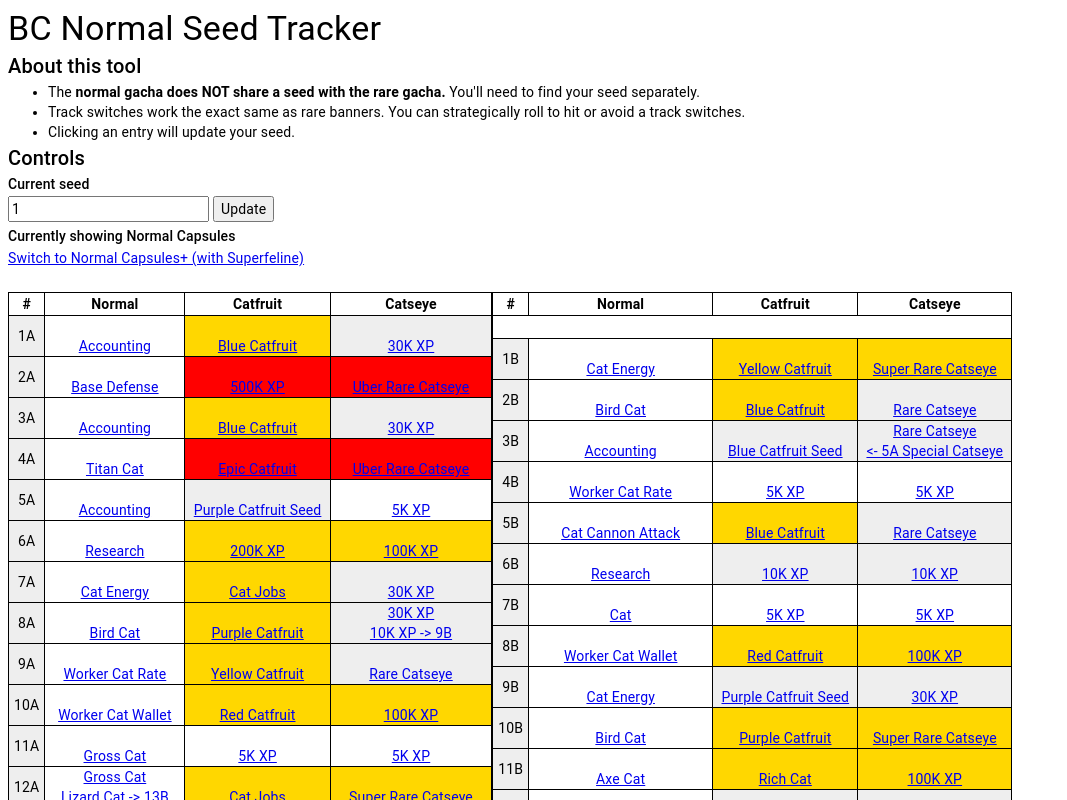
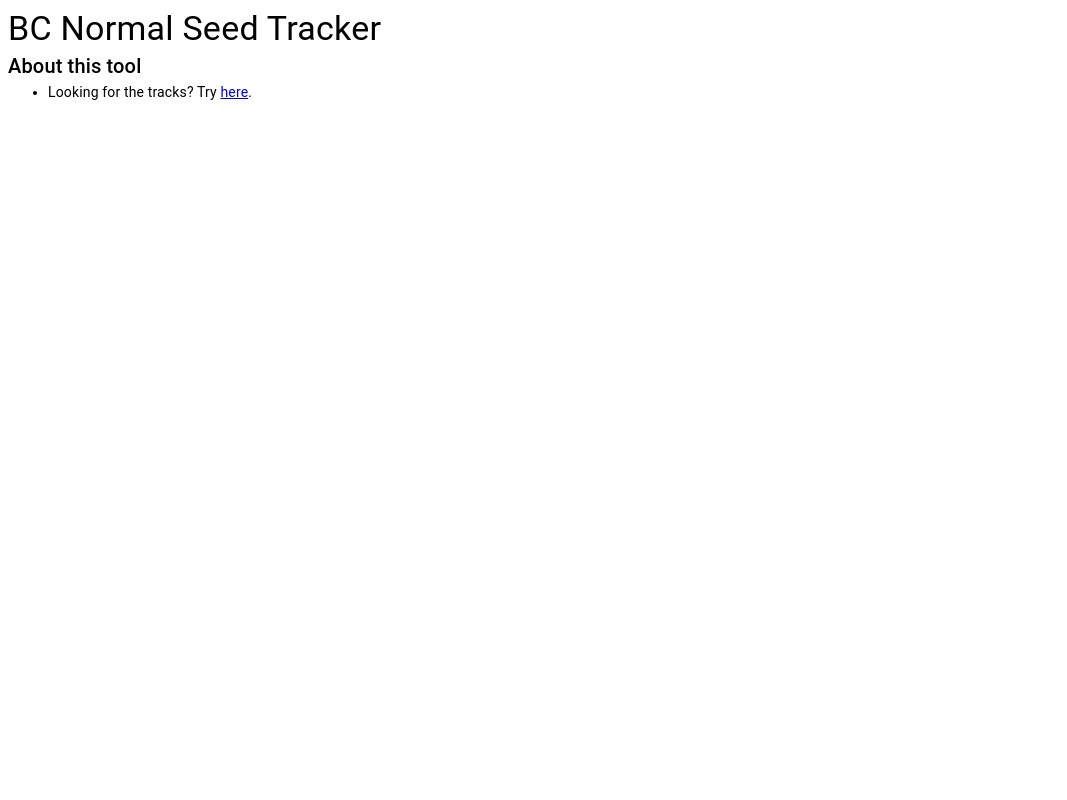
Before and after one commit to ampuri/bc-normal-seed-tracking, a React app: page /finder in a window 1280 px wide. Shown: the top 800 px of the page, without its empty margins (0-1067 px from the left). Built offline with nearby package versions, Linux system fonts and the light colour scheme.

Commit message:
Try adding a finder page

```diff
--- a/package.json
+++ b/package.json
@@ -15,7 +15,8 @@
     "@emotion/styled": "^11.11.0",
     "@mui/material": "^5.14.11",
     "react": "^17.0.2",
-    "react-dom": "^17.0.2"
+    "react-dom": "^17.0.2",
+    "react-router-dom": "^6.16.0"
   },
   "devDependencies": {
     "@types/react": "^17.0.16",
--- /dev/null
+++ b/src/FinderPage.tsx
@@ -0,0 +1,32 @@
+import React, { useState } from "react";
+import styled from "@emotion/styled";
+import { Typography } from "@mui/material";
+
+const Styles = styled.div`
+  * {
+    margin: 0;
+    font-family: "Roboto", "Helvetica", "Arial", sans-serif;
+    font-weight: 400;
+    font-size: 0.875rem;
+    line-height: 1.43;
+    letter-spacing: 0.01071em;
+  }
+`;
+
+const FinderPage = () => {
+  return (
+    <Styles>
+      <Typography variant="h4">BC Normal Seed Tracker</Typography>
+      <Typography variant="h6">About this tool</Typography>
+      <Typography variant="body1">
+        <ul>
+          <li>
+            Looking for the tracks? Try <a href="/">here</a>.
+          </li>
+        </ul>
+      </Typography>
+    </Styles>
+  );
+};
+
+export default FinderPage;
--- a/src/Page.tsx
+++ b/src/Page.tsx
@@ -38,6 +38,11 @@ const Page = () => {
             </strong>{" "}
             You'll need to find your seed separately.
           </li>
+          <ul>
+            <li>
+              Looking for your seed? Try <a href="/finder">here</a>.
+            </li>
+          </ul>
           <li>
             Track switches work the exact same as rare banners. You can
             strategically roll to hit or avoid a track switches.
--- a/src/index.tsx
+++ b/src/index.tsx
@@ -1,10 +1,22 @@
 import React from "react";
 import ReactDOM from "react-dom";
+import { createBrowserRouter, RouterProvider } from "react-router-dom";
 
 import Page from "./Page";
+import FinderPage from "./FinderPage";
 
-const App = () => {
-  return <Page />;
-};
+const router = createBrowserRouter([
+  {
+    path: "/",
+    element: <Page />,
+  },
+  {
+    path: "/finder",
+    element: <FinderPage />,
+  },
+]);
 
-ReactDOM.render(<App />, document.getElementById("root"));
+ReactDOM.render(
+  <RouterProvider router={router} />,
+  document.getElementById("root")
+);
```
Also changed, not shown: 1 other file (tests, documents, lock files or other folders).
